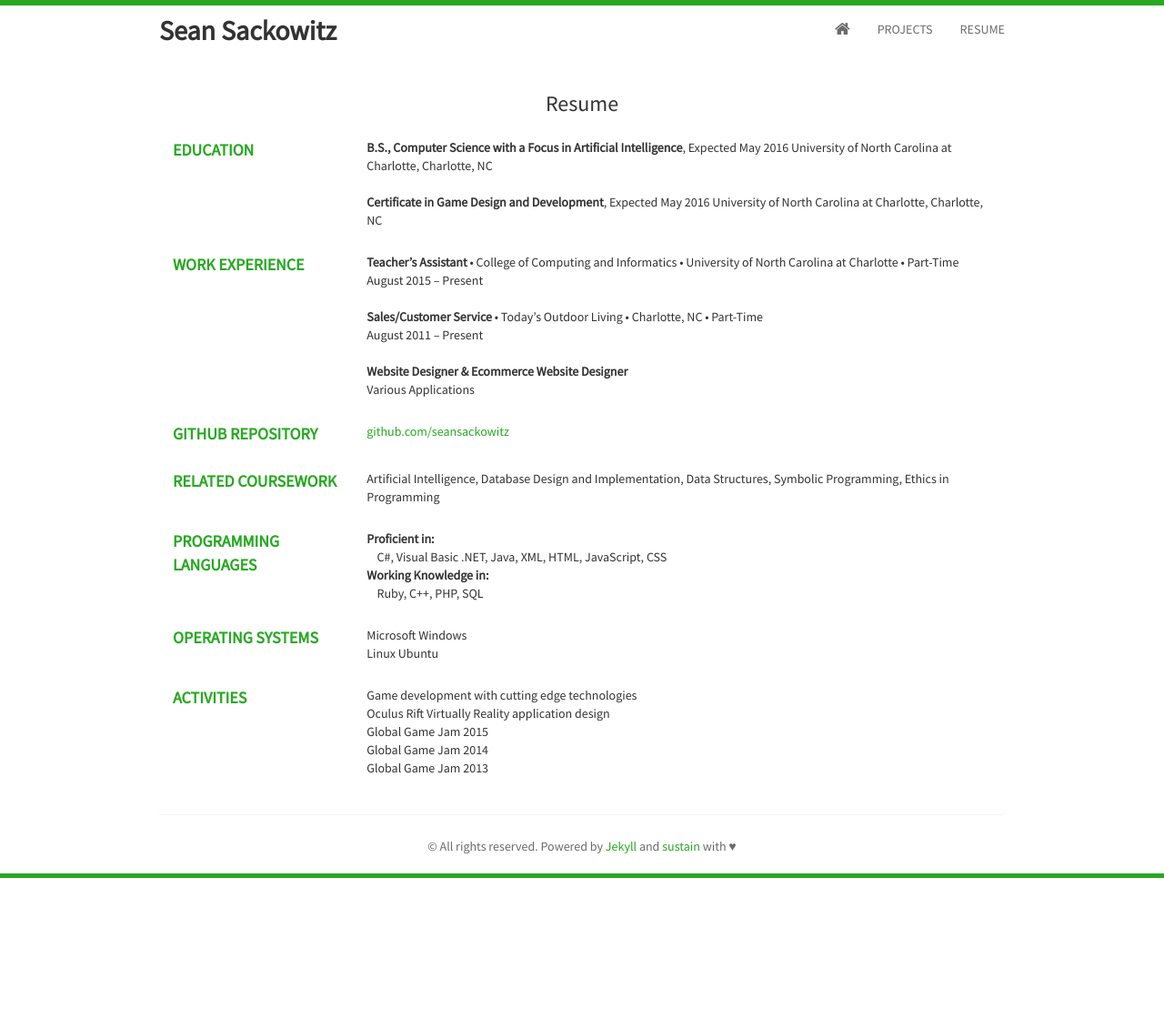
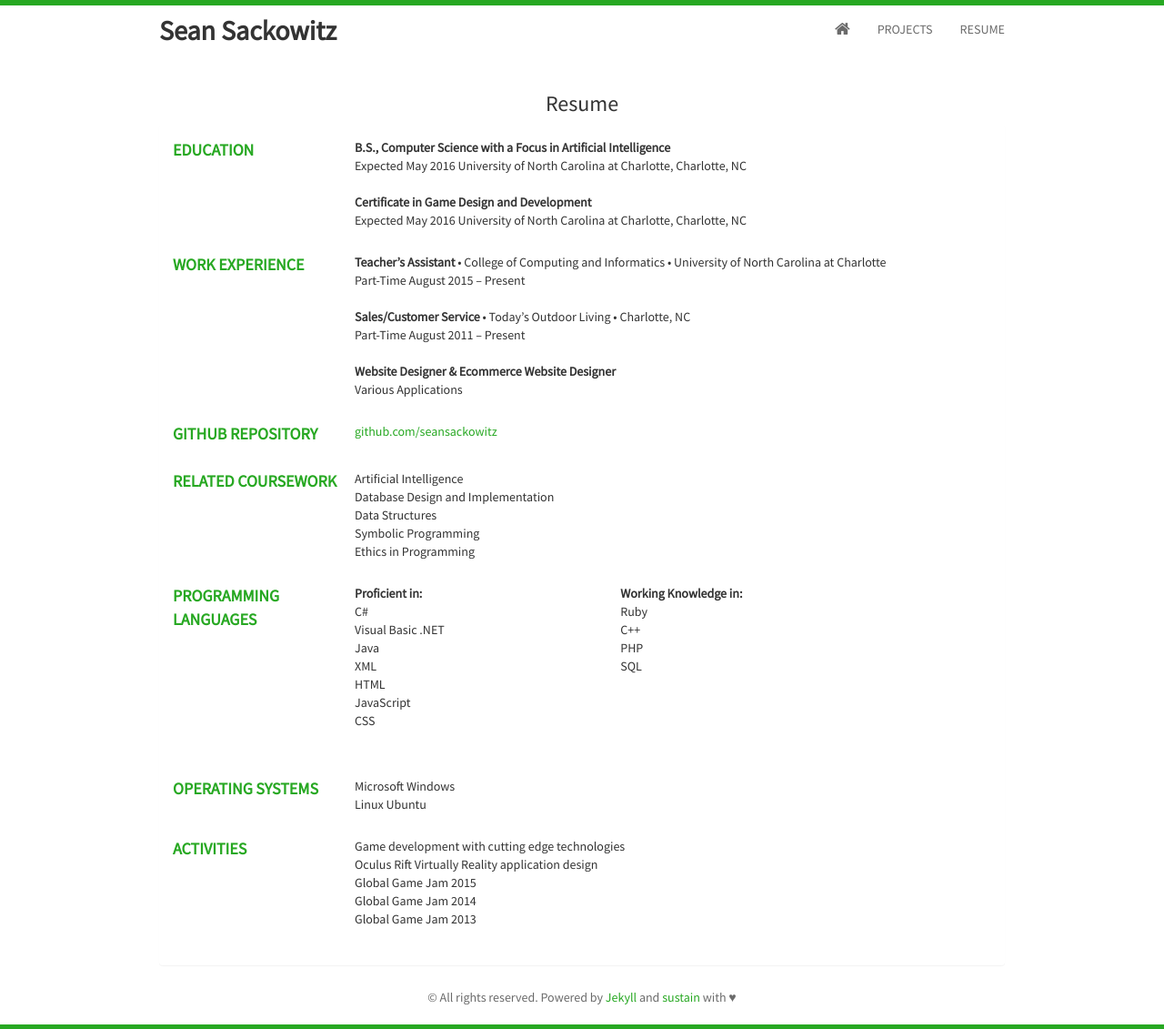
Before and after one commit to seansackowitz/seansackowitz.github.io-source, a Jekyll site: the page built from resume.html, in a window 1280 px wide. Shown: the whole page at 91% size. Built offline with Jekyll 4.4.1, drawn with Linux system fonts in a browser that asks for light colours; nearby versions of some CDN libraries; Markdown is read by kramdown in place of the engine named in the settings; before the commit the page ends 965 px from its top, so only the background shows below that.

Commit message:
updated resume and home

```diff
--- a/_config.yml
+++ b/_config.yml
@@ -6,7 +6,7 @@ rdiscount:
 permalink: pretty
 port: 3000
 safe: true
-destination: E:\Programming\Github\seansackowitz.github.io\
+destination: D:\Programming\Github\seansackowitz.github.io\
 
 
 # edit here to achieve your personal greatness
--- a/_includes/projects.html
+++ b/_includes/projects.html
@@ -9,7 +9,7 @@
 				</h4>
 				<section id="Code-Snapshot">
 					<hr/>
-					<h3 style="text-align:left;float:left;margin-right:20px;"><strong>Code-Snapshot</strong></h3>
+					<h1 style="text-align:left;float:left;margin-right:20px;"><strong>Code-Snapshot</strong></h1>
 					<h6 style="padding-top:28px;"><a href="https://github.com/seansackowitz/Code-Snapshot"><i class="fa fa-github">&nbsp;&nbsp;</i>View on Github</a></h6>
 					<p style="clear:both;">
 					{% capture myinclude %}{% include CodeSnapshot.md %}{% endcapture %}
--- a/index.html
+++ b/index.html
@@ -4,7 +4,7 @@ layout: home
 
 <section id="about">
 	<div class="container">
-		<h3>I'm {{ site.author }}, a student at University of North Carolina at Charlotte. I am studying Computer Science with a focus in Artificial Intelligence.</h3>
+		<h3 style="line-height:150%;">I am a student at University of North Carolina at Charlotte, studying Computer Science with a focus in Artificial Intelligence.</h3>
 		<h3>Have a look at some of my <a href="{{ site.baseurl }}projects">projects</a>.</h3>
 		<h3>For more, check out my academic &amp; professional <a href="{{ site.baseurl }}resume">resume</a>.</h3>
 		<h3>Contact me by <a href="mailto:{{ site.email }}">email</a>.</h3>
--- a/resume.html
+++ b/resume.html
@@ -8,13 +8,13 @@ layout: layout
 			<table>
 				<tr>
 					<td class="tableColumn">EDUCATION</td>
-					<td><b>B.S., Computer Science with a Focus in Artificial Intelligence</b>, Expected May 2016 University of North Carolina at Charlotte, Charlotte, NC</br></br>
-						<b>Certificate in Game Design and Development</b>, Expected May 2016 University of North Carolina at Charlotte, Charlotte, NC</td>
+					<td><b>B.S., Computer Science with a Focus in Artificial Intelligence</b></br>Expected May 2016 University of North Carolina at Charlotte, Charlotte, NC</br></br>
+						<b>Certificate in Game Design and Development</b></br>Expected May 2016 University of North Carolina at Charlotte, Charlotte, NC</td>
 				</tr>
 				<tr>
 					<td class="tableColumn">WORK EXPERIENCE</td>
-					<td><b>Teacher’s Assistant</b> • College of Computing and Informatics • University of North Carolina at Charlotte • Part-Time</br>August 2015 – Present</br></br>
-						<b>Sales/Customer Service</b> • Today’s Outdoor Living • Charlotte, NC • Part-Time</br>August 2011 – Present</br></br>
+					<td><b>Teacher’s Assistant</b> • College of Computing and Informatics • University of North Carolina at Charlotte</br>Part-Time August 2015 – Present</br></br>
+						<b>Sales/Customer Service</b> • Today’s Outdoor Living • Charlotte, NC</br>Part-Time August 2011 – Present</br></br>
 						<b>Website Designer &amp; Ecommerce Website Designer</b></br>Various Applications</td>
 				</tr>
 				<tr>
@@ -23,12 +23,18 @@ layout: layout
 				</tr>
 				<tr>
 					<td class="tableColumn">RELATED COURSEWORK</td>
-					<td>Artificial Intelligence, Database Design and Implementation, Data Structures, Symbolic Programming, Ethics in Programming</td>
+					<td>Artificial Intelligence</br>Database Design and Implementation</br>Data Structures</br>Symbolic Programming</br>Ethics in Programming</td>
 				</tr>
 				<tr>
 					<td class="tableColumn">PROGRAMMING LANGUAGES</td>
-					<td><b>Proficient in:</b></br>&nbsp;&nbsp;&nbsp;&nbsp;C#, Visual Basic .NET, Java, XML, HTML, JavaScript, CSS</br>
-						<b>Working Knowledge in:</b></br>&nbsp;&nbsp;&nbsp;&nbsp;Ruby, C++, PHP, SQL</td>
+					<td>
+						<table style="width:100%;">
+							<tr>
+								<td style="width:50%;"><b>Proficient in:</b></br>C#</br>Visual Basic .NET</br>Java</br>XML</br>HTML</br>JavaScript</br>CSS</br></td>
+								<td><b>Working Knowledge in:</b></br>Ruby</br>C++</br>PHP</br>SQL</td>
+							</tr>
+						</table>
+					</td>
 				</tr>
 				<tr>
 					<td class="tableColumn">OPERATING SYSTEMS</td>
--- a/static/css/main.css
+++ b/static/css/main.css
@@ -131,6 +131,7 @@ body {
   padding-bottom: 26px;
 }
 .tableColumn{
+  max-width: 200px;
   padding-right: 15px;
   color: #27A822;
   font-size: 18px;
```
